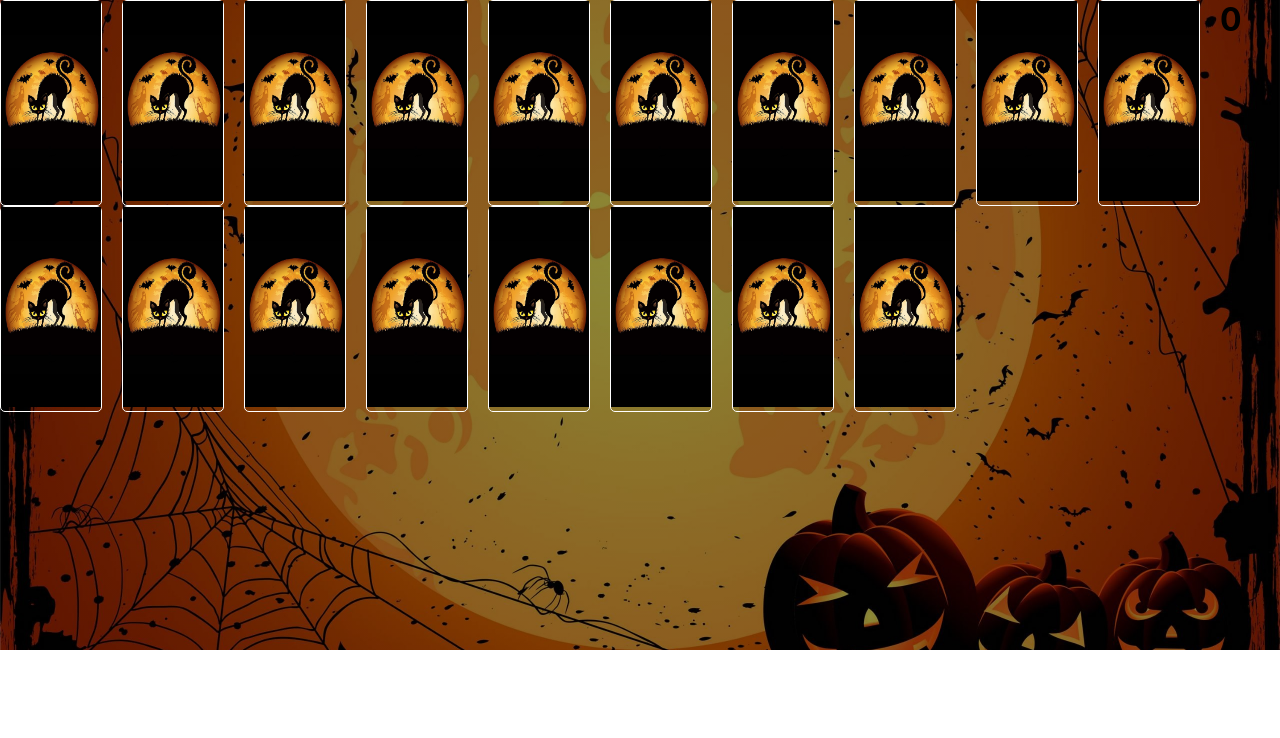
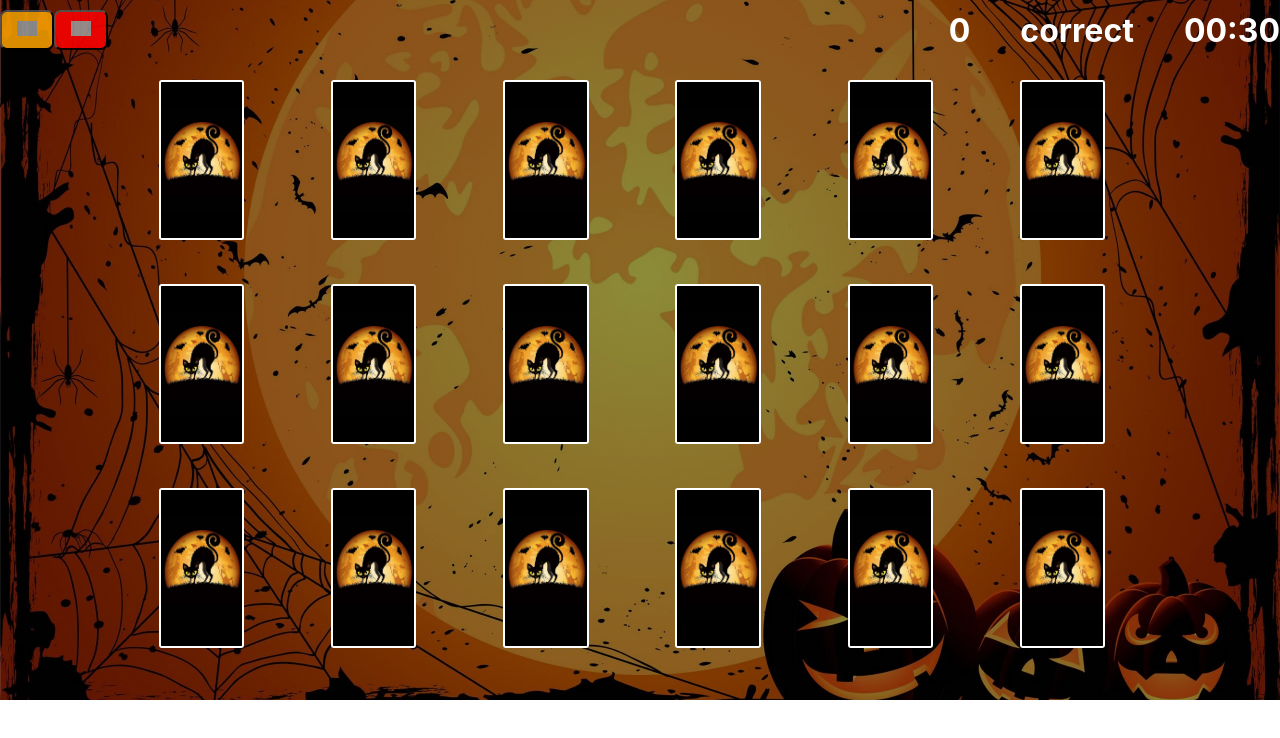
Before and after one commit to noorah15/Cap1, a React (Create React App) app: page / in a window 1280 px wide. Shown: the top 738 px of the page. Built offline with nearby package versions, Linux system fonts and the light colour scheme; grey boxes are pictures that could not be loaded.

Commit message:
add prototype V6 add restart game and style

```diff
--- a/src/component/HardLevel/index.js
+++ b/src/component/HardLevel/index.js
@@ -177,9 +177,189 @@ export default function HardLevel() {
 
   const delay = (ms) => new Promise((res) => setTimeout(res, ms));
 
+  const restartGame = () => {
+    setOrginalCard([
+      {
+        id: 1,
+        img: require(`./../assests/front1.JPEG`).default,
+        count: 0,
+        isFinish: false,
+      },
+      {
+        id: 2,
+        img: require(`./../assests/front2.JPEG`).default,
+        count: 0,
+        isFinish: false,
+      },
+      {
+        id: 3,
+        img: require(`./../assests/front3.JPEG`).default,
+        count: 0,
+        isFinish: false,
+      },
+      {
+        id: 4,
+        img: require(`./../assests/front4.JPEG`).default,
+        count: 0,
+        isFinish: false,
+      },
+      {
+        id: 5,
+        img: require(`./../assests/front5.JPEG`).default,
+        count: 0,
+        isFinish: false,
+      },
+      {
+        id: 6,
+        img: require(`./../assests/front6.JPEG`).default,
+        count: 0,
+        isFinish: false,
+      },
+      {
+        id: 7,
+        img: require(`./../assests/front7.JPEG`).default,
+        count: 0,
+        isFinish: false,
+      },
+      {
+        id: 8,
+        img: require(`./../assests/front8.JPEG`).default,
+        count: 0,
+        isFinish: false,
+      },
+      {
+        id: 9,
+        img: require(`./../assests/front9.JPEG`).default,
+        count: 0,
+        isFinish: false,
+      },
+    ]);
+
+    setGame([
+      {
+        id: 14,
+        gameId: 7,
+        back: require(`./../assests/cardback.jpg`).default,
+        front: require(`./../assests/front7.JPEG`).default,
+      },
+      {
+        id: 2,
+        gameId: 1,
+        back: require(`./../assests/cardback.jpg`).default,
+        front: require(`./../assests/front1.JPEG`).default,
+      },
+      {
+        id: 3,
+        gameId: 2,
+        back: require(`./../assests/cardback.jpg`).default,
+        front: require(`./../assests/front2.JPEG`).default,
+      },
+      {
+        id: 4,
+        gameId: 2,
+        back: require(`./../assests/cardback.jpg`).default,
+        front: require(`./../assests/front2.JPEG`).default,
+      },
+      {
+        id: 5,
+        gameId: 3,
+        back: require(`./../assests/cardback.jpg`).default,
+        front: require(`./../assests/front3.JPEG`).default,
+      },
+      {
+        id: 6,
+        gameId: 3,
+        back: require(`./../assests/cardback.jpg`).default,
+        front: require(`./../assests/front3.JPEG`).default,
+      },
+      {
+        id: 7,
+        gameId: 4,
+        back: require(`./../assests/cardback.jpg`).default,
+        front: require(`./../assests/front4.JPEG`).default,
+      },
+      {
+        id: 8,
+        gameId: 4,
+        back: require(`./../assests/cardback.jpg`).default,
+        front: require(`./../assests/front4.JPEG`).default,
+      },
+      {
+        id: 10,
+        gameId: 5,
+        back: require(`./../assests/cardback.jpg`).default,
+        front: require(`./../assests/front5.JPEG`).default,
+      },
+      {
+        id: 18,
+        gameId: 9,
+        back: require(`./../assests/cardback.jpg`).default,
+        front: require(`./../assests/front9.JPEG`).default,
+      },
+      {
+        id: 11,
+        gameId: 6,
+        back: require(`./../assests/cardback.jpg`).default,
+        front: require(`./../assests/front6.JPEG`).default,
+      },
+      {
+        id: 9,
+        gameId: 5,
+        back: require(`./../assests/cardback.jpg`).default,
+        front: require(`./../assests/front5.JPEG`).default,
+      },
+      {
+        id: 12,
+        gameId: 6,
+        back: require(`./../assests/cardback.jpg`).default,
+        front: require(`./../assests/front6.JPEG`).default,
+      },
+      {
+        id: 13,
+        gameId: 7,
+        back: require(`./../assests/cardback.jpg`).default,
+        front: require(`./../assests/front7.JPEG`).default,
+      },
+
+      {
+        id: 15,
+        gameId: 8,
+        back: require(`./../assests/cardback.jpg`).default,
+        front: require(`./../assests/front8.JPEG`).default,
+      },
+      {
+        id: 16,
+        gameId: 8,
+        back: require(`./../assests/cardback.jpg`).default,
+        front: require(`./../assests/front8.JPEG`).default,
+      },
+      {
+        id: 17,
+        gameId: 9,
+        back: require(`./../assests/cardback.jpg`).default,
+        front: require(`./../assests/front9.JPEG`).default,
+      },
+
+      {
+        id: 1,
+        gameId: 1,
+        back: require(`./../assests/cardback.jpg`).default,
+        front: require(`./../assests/front1.JPEG`).default,
+      },
+    ]);
+
+    const newGame = game.map((item, i) => {
+      item.back = require(`./../assests/cardback.jpg`).default;
+      return item;
+    });
+    setGame(newGame);
+    setFinishedCardNum(0);
+
+    changeCardPlace();
+  };
+
   const changeCardPlace = () => {
-    //genrate random numbers from 0 to 17
-
+    //1- genrate random numbers from 0 to 17
     const numbers = [
       0, 1, 2, 3, 4, 5, 6, 7, 8, 9, 10, 11, 12, 13, 14, 15, 16, 17,
     ];
@@ -187,7 +367,6 @@ export default function HardLevel() {
 
     //change cards place
     let newGame = [];
-
     for (let i = 0; i < numbers.length; i++) {
       newGame.push(game[numbers[i]]);
     }
@@ -236,14 +415,6 @@ export default function HardLevel() {
         //begin
         if (countCard.count === 2) {
           //1- change image to finishCard
-          // const newGame = game.map((item) => {
-          //   if (item.back === game[id - 1].front) {
-          //     //item.back = finishCard;
-
-          //   }
-          //   return item;
-          // });
-          // setGame(newGame);
 
           const newGame = orginalCard.map((item, i) => {
             if (item.id === game[id - 1].gameId) {
@@ -307,6 +478,37 @@ export default function HardLevel() {
   /* main return, style here  */
   return (
     <div className="main">
+      <div className="upperPage">
+        <div className="btnsDiv">
+          <button className="backBtn">
+            <img
+              className="backIcon"
+              src="https://img.icons8.com/material-outlined/24/ffffff/circled-left--v1.png"
+            />
+          </button>
+          <button
+            className="restartBtn"
+            onClick={() => {
+              restartGame();
+            }}
+          >
+            <img
+              className="resIcon"
+              src="https://img.icons8.com/material-outlined/24/ffffff/restart--v1.png"
+            />
+          </button>
+        </div>
+        <div className="timerDiv">
+          <div className="counter">
+            <h1 className="countNum">{finishedCardNum} </h1>
+            <h1 className="countHead"> correct </h1>{" "}
+          </div>
+
+          <h1 className="timer"> 00:30 </h1>
+          {/*will make this into dynamic soon */}
+        </div>
+      </div>
+      {/*start of cards return */}
       <div className="cardContiner">
         {game.map((item, i) => {
           return (
@@ -323,8 +525,6 @@ export default function HardLevel() {
           );
         })}
       </div>
-
-      <h1>{finishedCardNum} </h1>
     </div>
   );
 }
--- a/src/component/HardLevel/style.css
+++ b/src/component/HardLevel/style.css
@@ -14,19 +14,108 @@
   background-position: center;
   background-repeat: no-repeat;
   background-size: cover;
-  height: 650px;
+  height: 700px;
   margin: 0;
   padding: 0;
 }
 
+.upperPage {
+  display: flex;
+  justify-content: space-between;
+  align-items: center;
+  overflow: hidden;
+  height: 60px;
+}
+
+.btnsDiv {
+  display: flex;
+  justify-content: space-between;
+  align-items: center;
+}
+
+.timerDiv {
+  display: flex;
+  justify-content: space-between;
+  align-items: center;
+  text-align: center;
+}
+
+.counter {
+  display: flex;
+  justify-content: space-between;
+  align-items: center;
+  text-align: center;
+}
+
+.timer,
+.countHead,
+.countNum {
+  padding-left: 50px;
+  color: white;
+}
+
+.restartBtn {
+  background-color: red;
+  padding: 5px 15px;
+  color: white;
+  border-radius: 7px;
+  cursor: pointer;
+  transition: 0.5s;
+  font-size: 13px;
+  height: 40px;
+  opacity: 85%;
+}
+
+.resIcon {
+  width: 20px;
+}
+
+.backBtn {
+  background-color: orange;
+  padding: 5px 15px;
+  color: white;
+  border-radius: 7px;
+  cursor: pointer;
+  transition: 0.5s;
+  font-size: 13px;
+  height: 40px;
+  opacity: 85%;
+}
+
+.backIcon {
+  width: 20px;
+}
+
+/*end of main & upper page style*/
+
+.cardContiner {
+  /*all cards div*/
+  width: 80%;
+  display: flex;
+  justify-content: space-between;
+  align-items: center;
+  flex-wrap: wrap;
+  margin-left: 120px;
+}
+
 .card {
-  border: 1px white solid;
-  border-radius: 5px;
-  margin-right: 20px;
-  float: left;
+  /*single card div*/
+  width: 12%;
+  height: auto;
+  margin: 20px;
+  text-align: center;
 }
 
 .backImg {
-  height: 200px;
-  width: 100px;
+  /*card img class*/
+  border: 2px solid white;
+  border-radius: 3px;
+  height: 160px;
+  width: auto;
+  transition: all 0.7s ease-in-out;
 }
+
+.card:hover {
+  cursor: pointer;
+  transform: scale(1.1);
+}
```
